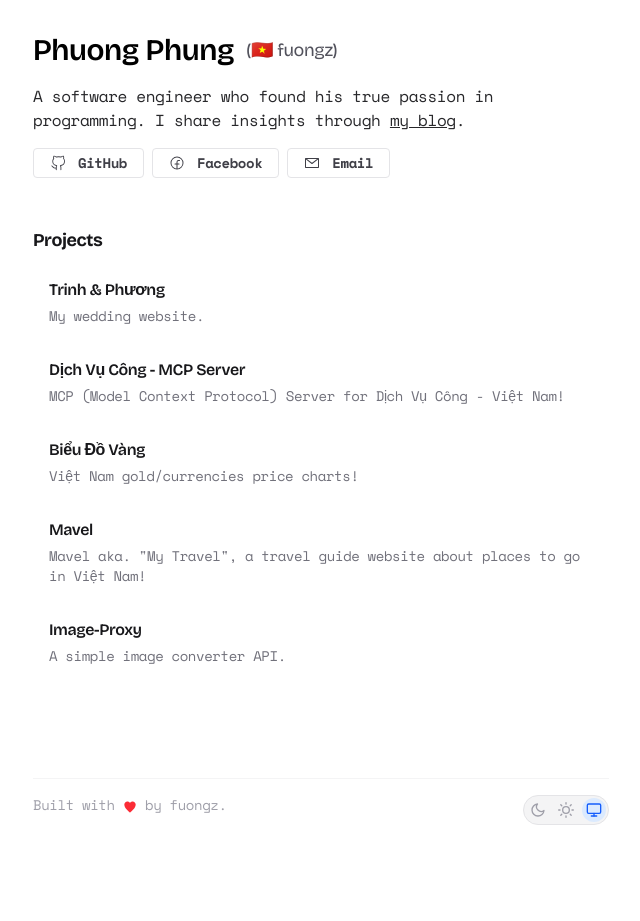
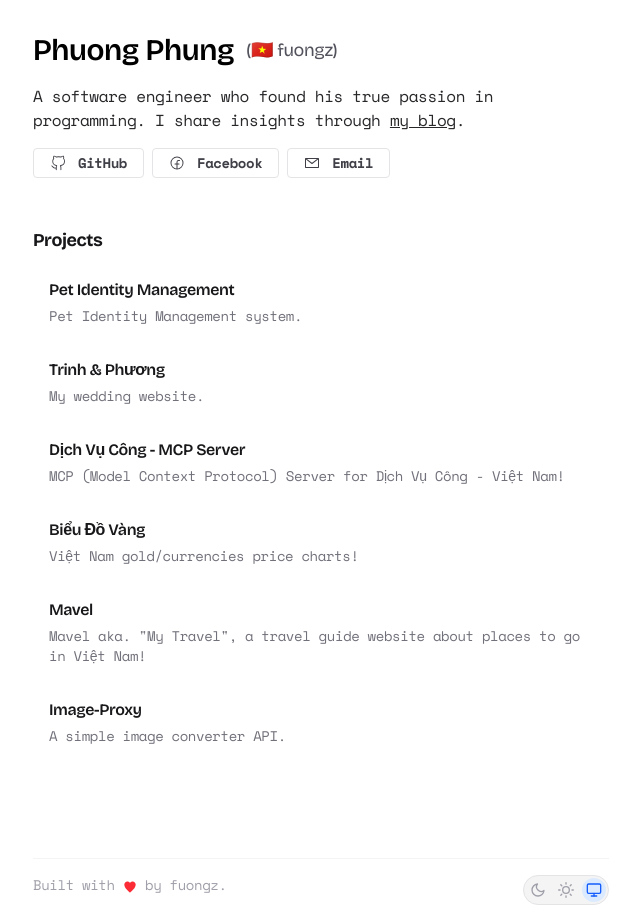
Before and after one commit to fuongz/portfolio, a Next.js app: page / in a window 1280 px wide. Shown: the whole page, without its empty margins (319-959 px from the left). Before the commit the page ends 841 px from the top, so only its background shows below. Built offline with nearby package versions, Linux system fonts and the light colour scheme.

Commit message:
🚀 feat: add pet.phake.app - pet id management system

```diff
--- a/src/components/pages/home/page.tsx
+++ b/src/components/pages/home/page.tsx
@@ -21,10 +21,16 @@ const HomePageRoute: React.FC = () => {
 
   const projects = [
     {
+      url: 'https://pet.phake.app/',
+      description: 'Pet Identity Management system.',
+      title: 'Pet Identity Management',
+      technologies: ['nextjs', 'supabase'],
+    },
+    {
       url: 'https://www.trinhvaphuong.com/',
       description: 'My wedding website.',
       title: 'Trinh & Phương',
-      technologies: ['nextjs', 'cloudflare', 'vercel'],
+      technologies: ['nextjs', 'cloudflare'],
     },
     {
       url: 'https://github.com/phake-studio/mcp-dichvucong',
@@ -37,14 +43,14 @@ const HomePageRoute: React.FC = () => {
       url: 'https://bieudovang.net/',
       description: 'Việt Nam gold/currencies price charts!',
       title: 'Biểu Đồ Vàng',
-      technologies: ['nextjs', 'hono', 'cloudflare', 'vercel', 'sqlite'],
+      technologies: ['nextjs', 'hono', 'cloudflare', 'sqlite'],
     },
     {
       url: 'https://mavel.phake.app/',
       description:
         'Mavel aka. "My Travel", a travel guide website about places to go in Việt Nam!',
       title: 'Mavel',
-      technologies: ['nextjs', 'python', 'supabase', 'vercel'],
+      technologies: ['nextjs', 'python', 'supabase'],
     },
     {
       url: 'https://image.phake.app/',
```
